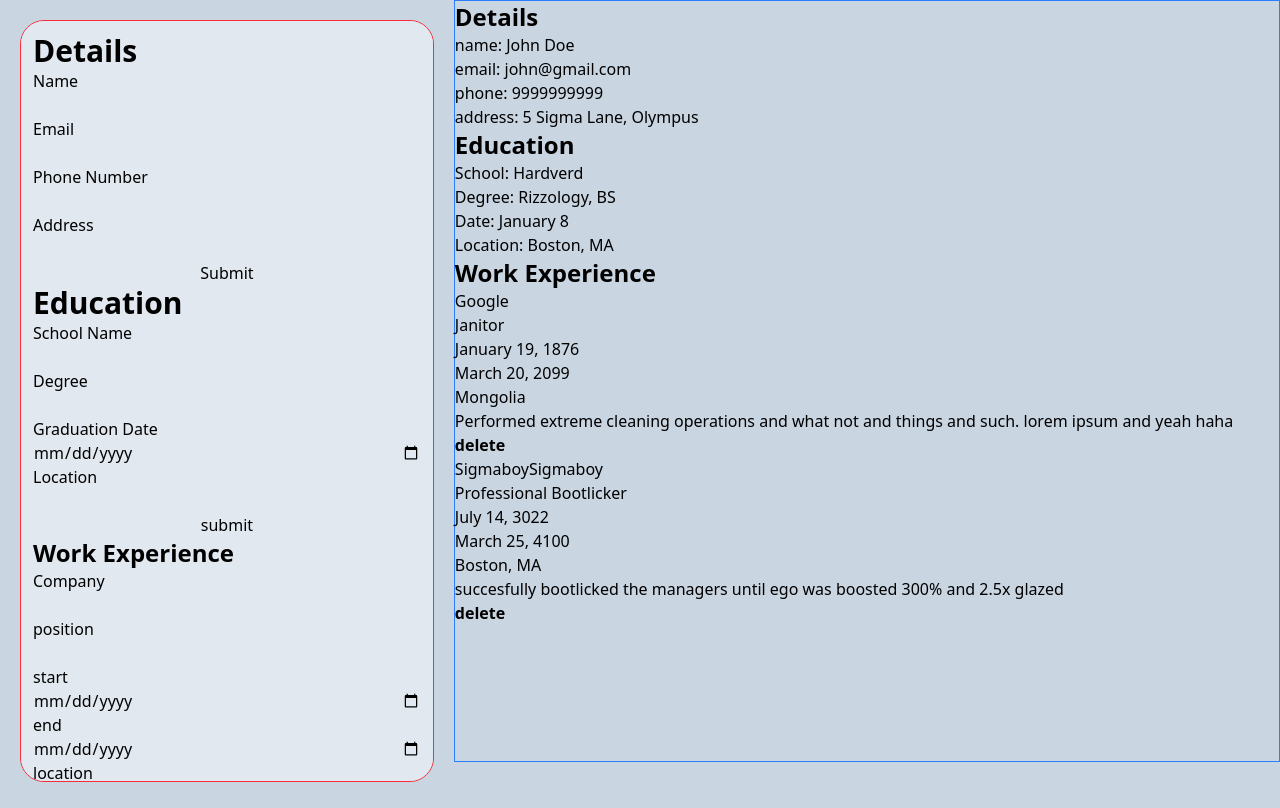
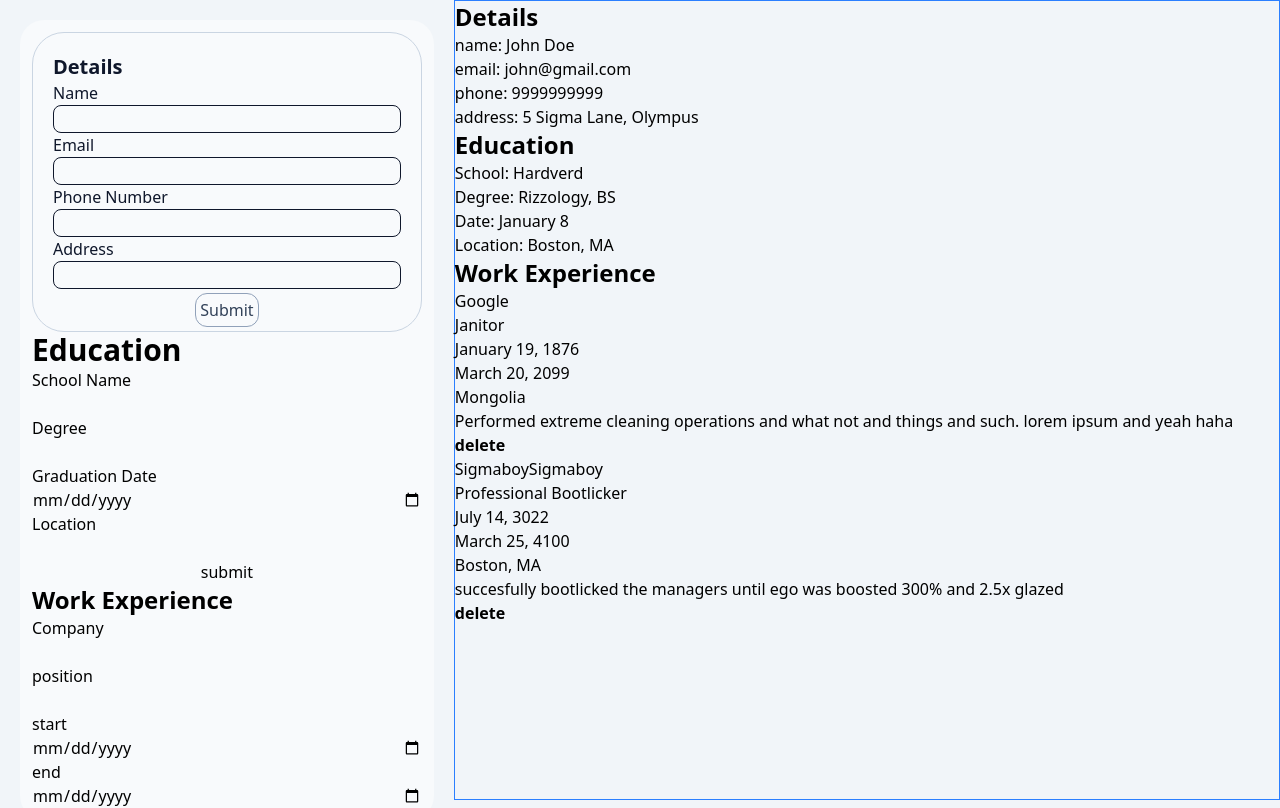
Before and after one commit to yskim308/cvApp, a React (Vite) app: page / in a window 1280 px wide. Shown: the top 808 px of the page. Built offline with nearby package versions, Linux system fonts and the light colour scheme.

Commit message:
styling of details component in form

```diff
--- a/index.html
+++ b/index.html
@@ -6,7 +6,7 @@
         <meta name="viewport" content="width=device-width, initial-scale=1.0" />
         <title>CV Maker</title>
     </head>
-    <body class="w-full h-full flex flex-col bg-slate-300">
+    <body class="w-full h-full flex flex-col bg-slate-100">
         <div id="root" class="flex"></div>
         <div class="text-xl mt-auto">footer should go here</div>
         <script type="module" src="/src/main.tsx"></script>
--- a/src/App.tsx
+++ b/src/App.tsx
@@ -64,7 +64,7 @@ function App() {
 
   return (
     <>
-      <div className="border border-red-500 w-1/3 h-10/12 overflow-y-scroll m-5 p-3 rounded-3xl bg-slate-200">
+      <div className="w-1/3 h-10/12 overflow-y-scroll m-5 p-3 rounded-3xl bg-slate-50">
         <DetailsForm onSubmit={handleDetailsSubmit} />
         <EducationForm onSubmit={handleEducationSubmit} />
         <JobForm onSubmit={handleJobSubmit} />
--- a/src/components/formComponents/DetailsForm.tsx
+++ b/src/components/formComponents/DetailsForm.tsx
@@ -29,8 +29,11 @@ export default function DetailsForm({ onSubmit }: DetailsFormProps) {
   };
 
   return (
-    <form onSubmit={handleSubmit} className="flex flex-col">
-      <div className="text-3xl font-extrabold">Details</div>
+    <form
+      onSubmit={handleSubmit}
+      className="flex flex-col border border-slate-300 px-5 pt-5 rounded-4xl text-slate-900"
+    >
+      <div className="text-xl font-extrabold">Details</div>
       <label htmlFor="name">Name</label>
       <input
         type="text"
@@ -39,16 +42,18 @@ export default function DetailsForm({ onSubmit }: DetailsFormProps) {
         value={formData.name}
         onChange={handleChange}
         autoComplete="off"
+        className="border h-7 py-2 px-1 rounded-lg"
         required
       />
       <label htmlFor="email">Email</label>
       <input
-        type="text"
+        type="email"
         id="email"
         name="email"
         value={formData.email}
         onChange={handleChange}
         autoComplete="off"
+        className="border h-7 py-2 px-1 rounded-lg"
         required
       />
       <label htmlFor="phone">Phone Number</label>
@@ -59,6 +64,8 @@ export default function DetailsForm({ onSubmit }: DetailsFormProps) {
         value={formData.phone}
         onChange={handleChange}
         autoComplete="off"
+        className="border h-7 py-2 px-1 rounded-lg"
+        required
       />
       <label htmlFor="address">Address</label>
       <input
@@ -67,9 +74,17 @@ export default function DetailsForm({ onSubmit }: DetailsFormProps) {
         name="address"
         value={formData.address}
         onChange={handleChange}
+        className="border h-7 py-2 px-1 rounded-lg"
         autoComplete="off"
       />
-      <button type="submit">Submit</button>
+      <div className="flex justify-center p-1">
+        <button
+          type="submit"
+          className="border border-slate-400 p-1 rounded-xl text-slate-700"
+        >
+          Submit
+        </button>
+      </div>
     </form>
   );
 }
```
